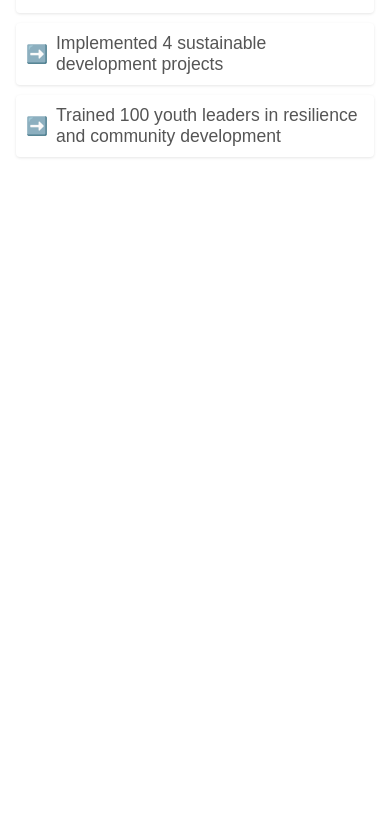
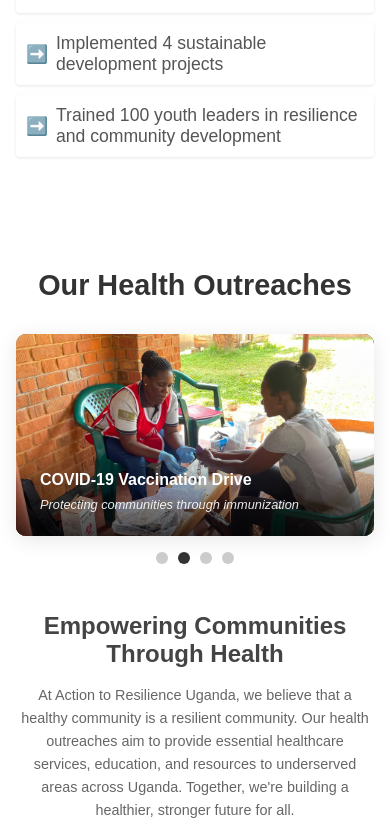
Before and after one commit to cosmah/actiontoresilienceuganda, a React (Create React App) app in the folder actiontoresilienceuganda/: page /whatwedo in a window 390 px wide. Shown: the part 1164-1997 px from the top of the page. Before the commit the page ends 1401 px from the top, so only its background shows below. Built offline with nearby package versions, Linux system fonts and the light colour scheme.

Commit message:
working on the health slide

```diff
--- /dev/null
+++ b/actiontoresilienceuganda/src/components/Health/Health.css
@@ -0,0 +1,182 @@
+/* Health.css */
+.health-container {
+    max-width: 1200px;
+    margin: 0 auto;
+    padding: 2rem 1rem;
+    font-family: 'Arial', sans-serif;
+  }
+
+  .health-title {
+    font-size: 2.5rem;
+    text-align: center;
+    margin-bottom: 2rem;
+    color: #333;
+  }
+
+  .gallery-container {
+    position: relative;
+    width: 100%;
+    height: 0;
+    padding-bottom: 56.25%; /* 16:9 Aspect Ratio */
+    overflow: hidden;
+    border-radius: 10px;
+    box-shadow: 0 4px 20px rgba(0, 0, 0, 0.1);
+  }
+
+  .gallery-slide {
+    position: absolute;
+    top: 0;
+    left: 0;
+    width: 100%;
+    height: 100%;
+    transition: transform 0.5s ease-in-out;
+  }
+
+  .gallery-image {
+    width: 100%;
+    height: 100%;
+    object-fit: cover;
+  }
+
+  .slide-content {
+    position: absolute;
+    bottom: 0;
+    left: 0;
+    right: 0;
+    padding: 1.5rem;
+    background: linear-gradient(transparent, rgba(0, 0, 0, 0.7));
+    color: white;
+  }
+
+  .slide-caption {
+    font-size: 1.5rem;
+    margin-bottom: 0.5rem;
+  }
+
+  .slide-message {
+    font-size: 1rem;
+    font-style: italic;
+    opacity: 0.9;
+  }
+
+  .gallery-control {
+    position: absolute;
+    top: 50%;
+    transform: translateY(-50%);
+    background: rgba(0, 0, 0, 0.5);
+    color: white;
+    border: none;
+    font-size: 2rem;
+    padding: 1rem;
+    cursor: pointer;
+    transition: background 0.3s ease;
+  }
+
+  .gallery-control:hover {
+    background: rgba(0, 0, 0, 0.7);
+  }
+
+  .gallery-control.prev {
+    left: 0;
+  }
+
+  .gallery-control.next {
+    right: 0;
+  }
+
+  .gallery-indicators {
+    display: flex;
+    justify-content: center;
+    margin-top: 1rem;
+  }
+
+  .indicator {
+    width: 12px;
+    height: 12px;
+    border-radius: 50%;
+    background-color: #ccc;
+    margin: 0 5px;
+    cursor: pointer;
+    transition: background-color 0.3s ease, transform 0.2s ease;
+  }
+
+  .indicator:hover {
+    transform: scale(1.2);
+  }
+
+  .indicator.active {
+    background-color: #333;
+  }
+
+  .health-message {
+    margin-top: 3rem;
+    text-align: center;
+  }
+
+  .health-message h2 {
+    font-size: 2rem;
+    color: #444;
+    margin-bottom: 1rem;
+  }
+
+  .health-message p {
+    font-size: 1.1rem;
+    line-height: 1.6;
+    color: #666;
+    max-width: 800px;
+    margin: 0 auto;
+  }
+
+  @media (max-width: 768px) {
+    .health-title {
+      font-size: 2rem;
+    }
+
+    .slide-caption {
+      font-size: 1.2rem;
+    }
+
+    .slide-message {
+      font-size: 0.9rem;
+    }
+
+    .gallery-control {
+      font-size: 1.5rem;
+      padding: 0.75rem;
+    }
+
+    .health-message h2 {
+      font-size: 1.8rem;
+    }
+
+    .health-message p {
+      font-size: 1rem;
+    }
+  }
+
+  @media (max-width: 480px) {
+    .health-title {
+      font-size: 1.8rem;
+    }
+
+    .slide-caption {
+      font-size: 1rem;
+    }
+
+    .slide-message {
+      font-size: 0.8rem;
+    }
+
+    .gallery-control {
+      font-size: 1.2rem;
+      padding: 0.5rem;
+    }
+
+    .health-message h2 {
+      font-size: 1.5rem;
+    }
+
+    .health-message p {
+      font-size: 0.9rem;
+    }
+  }
--- /dev/null
+++ b/actiontoresilienceuganda/src/components/Health/Health.jsx
@@ -0,0 +1,82 @@
+import React, { useState, useEffect } from 'react';
+import './Health.css';
+import communityGatheringImage from "../../assets/11.jpeg";
+import EductionalWorkshop from "../../assets/8.jpeg";
+import YouthEmpowerment from "../../assets/10.jpeg";
+import Vaccine from "../../assets/2.jpeg";
+
+const Health = () => {
+  const [currentSlide, setCurrentSlide] = useState(0);
+
+  const slides = [
+    {
+      image: EductionalWorkshop,
+      caption: "Community Health Check-up Camp",
+      message: "Bringing healthcare to remote villages"
+    },
+    {
+      image: communityGatheringImage,
+      caption: "Maternal Health Awareness Program",
+      message: "Empowering mothers for a healthier future"
+    },
+    {
+      image: YouthEmpowerment,
+      caption: "Youth Mental Health Workshop",
+      message: "Supporting the well-being of our young generation"
+    },
+    {
+      image: Vaccine,
+      caption: "COVID-19 Vaccination Drive",
+      message: "Protecting communities through immunization"
+    }
+  ];
+
+  useEffect(() => {
+    const timer = setInterval(() => {
+      setCurrentSlide((prevSlide) => (prevSlide + 1) % slides.length);
+    }, 5000);
+    return () => clearInterval(timer);
+  }, [slides.length]);
+
+  return (
+    <div className="health-container">
+      <h1 className="health-title">Our Health Outreaches</h1>
+
+      <div className="gallery-container">
+        {slides.map((slide, index) => (
+          <div
+            key={index}
+            className={`gallery-slide ${index === currentSlide ? 'active' : ''}`}
+          >
+            <img src={slide.image} alt={slide.caption} className="gallery-image" />
+            <div className="slide-content">
+              <h2 className="slide-caption">{slide.caption}</h2>
+              <p className="slide-message">{slide.message}</p>
+            </div>
+          </div>
+        ))}
+      </div>
+
+      <div className="gallery-indicators">
+        {slides.map((_, index) => (
+          <span
+            key={index}
+            className={`indicator ${index === currentSlide ? 'active' : ''}`}
+            onClick={() => setCurrentSlide(index)}
+          ></span>
+        ))}
+      </div>
+
+      <section className="health-message">
+        <h2>Empowering Communities Through Health</h2>
+        <p>
+          At Action to Resilience Uganda, we believe that a healthy community is a resilient community.
+          Our health outreaches aim to provide essential healthcare services, education, and resources
+          to underserved areas across Uganda. Together, we're building a healthier, stronger future for all.
+        </p>
+      </section>
+    </div>
+  );
+};
+
+export default Health;
--- /dev/null
+++ b/actiontoresilienceuganda/src/components/Health/index.js
@@ -0,0 +1,2 @@
+import Health from './Health';
+export default Health;
--- a/actiontoresilienceuganda/src/components/WeDo/WeDo.css
+++ b/actiontoresilienceuganda/src/components/WeDo/WeDo.css
@@ -36,7 +36,8 @@
   }
 
   .program-card {
-    border: 1px solid #ddd;
+    border: 1px solid #049fce;
+    background-color: #f7ea3f;
     border-radius: 8px;
     padding: 1rem;
     transition: box-shadow 0.3s ease;
--- a/actiontoresilienceuganda/src/components/WhatWeDo/WhatWeDo.jsx
+++ b/actiontoresilienceuganda/src/components/WhatWeDo/WhatWeDo.jsx
@@ -1,6 +1,7 @@
 import React from 'react';
 import './WhatWeDo.css';
 import WeDo from '../WeDo/WeDo';
+import Health from '../Health/Health'
 
 
 
@@ -10,6 +11,7 @@ const WhatWeDo = (props) => {
 
     return <>
         <WeDo />
+        <Health/>
     </>;
 };
 
```
